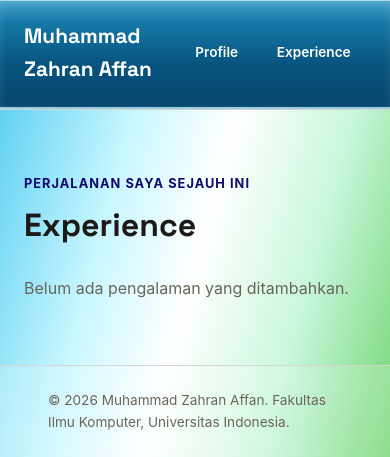
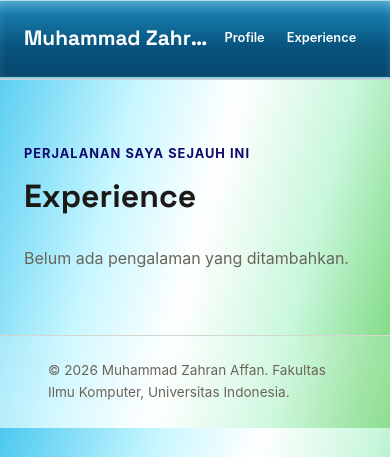
Before and after one commit to zahranaffan/myportofolio, a Django app: page /experience/ in a window 390 px wide. Shown: the top 457 px of the page. Run offline with Django 5.2, Linux system fonts and the light colour scheme; data that the repository does not hold is empty.

Commit message:
fix: memperbaiki layout mobile

```diff
--- a/static/css/style.css
+++ b/static/css/style.css
@@ -102,6 +102,7 @@ h1, .brand {
 
 .hero {
     padding: 4.5rem 0 5rem;
+    position: relative;
 }
 
 .hero-grid {
@@ -133,14 +134,17 @@ h1, .brand {
 
     padding: 2.5rem 3rem;
 
-    overflow: visible;
+    overflow: hidden;
     position: relative;
 }
 
 .cute-cat {
     position: absolute;
-    top: -45px;
-    right: 90px;
+    top: 26px;
+
+    /* mengikuti sisi kanan container */
+    right: max(1.5rem, calc((100% - 960px) / 2 + 7rem));
+
     z-index: 20;
 }
 
@@ -155,7 +159,7 @@ h1, .brand {
 
     width: auto;
     margin-left: -3rem;
-    margin-right: -2.3rem;
+    margin-right: -3rem;
     margin-top: -2.5rem;
 
     box-sizing: border-box;
@@ -781,19 +785,40 @@ h1, .brand {
             "details";
     }
 
-.window-bar {
-    width: calc(100% + 6rem);
-    margin-left: -3rem;
-    margin-top: -2.5rem;
-}
+    .hero-photo {
+        width: 100%;
+        max-width: 100%;
+    }
 
-    .hero-photo {
-        width: 375px;
-        max-width: none;
+    .avatar {
+        width: 100%;
+        height: auto;
     }
 
     .social-links {
         justify-content: flex-start;
+    }
+
+    .site-header .container {
+        min-width: 0;
+    }
+
+    .brand {
+        min-width: 0;
+        max-width: 55%;
+        overflow: hidden;
+        white-space: nowrap;
+        text-overflow: ellipsis;
+    }
+
+    .site-header nav {
+        flex-shrink: 0;
+        gap: 0.15rem;
+    }
+
+    .site-header nav a {
+        padding: 0.45rem 0.55rem;
+        font-size: 0.8rem;
     }
 
     .achievements {
```
Also changed, not shown: templates/index.html (+5 -4 lines).
